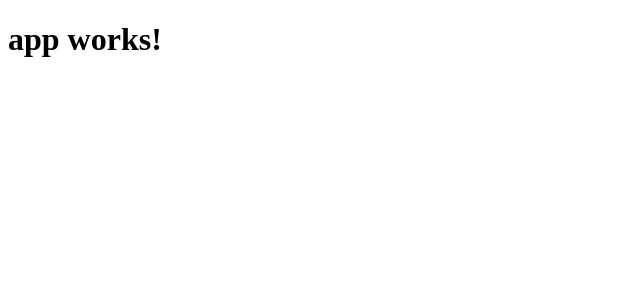
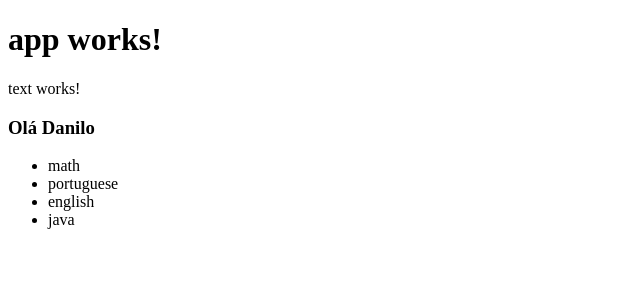
Before and after one commit to danilosilvadev/angular2, an Angular app: page / in a window 1280 px wide. Shown: the top 300 px of the page, without its empty margins (0-640 px from the left). Built offline with nearby package versions, Linux system fonts and the light colour scheme.

Commit message:
component

```diff
--- a/src/app/app.component.html
+++ b/src/app/app.component.html
@@ -1,3 +1,4 @@
 <h1>
   {{title}}
 </h1>
+<app-texto></app-texto>
--- /dev/null
+++ b/src/app/cursos/cursos.component.ts
@@ -0,0 +1,24 @@
+import { Component, OnInit } from '@angular/core';
+
+@Component({
+    selector: 'cursos-lista',
+    template: `
+
+    <h3> Olá {{ nome }} </h3>
+    <ul>
+    <li *ngFor="let curso of cursos"> {{ curso }} </li>
+    </ul>
+
+    `
+})
+export class CursosComponent implements OnInit {
+
+  constructor() { }
+
+ nome = 'Danilo';
+ cursos = ['math', 'portuguese', 'english', 'java'];
+
+  ngOnInit() {
+  }
+
+}
--- /dev/null
+++ b/src/app/texto/texto.component.html
@@ -0,0 +1,4 @@
+<p>
+  text works!
+</p>
+<cursos-lista></cursos-lista>
--- /dev/null
+++ b/src/app/texto/texto.component.ts
@@ -0,0 +1,15 @@
+import { Component, OnInit } from '@angular/core';
+
+@Component({
+  selector: 'app-texto',
+  templateUrl: './texto.component.html',
+  styleUrls: ['./texto.component.css']
+})
+export class TextoComponent implements OnInit {
+
+  constructor() { }
+
+  ngOnInit() {
+  }
+
+}
```
Also changed, not shown: src/app/app.module.ts (+6 -1 lines), src/app/texto/texto.component.css (added), 2 other files (tests, documents, lock files or other folders).
